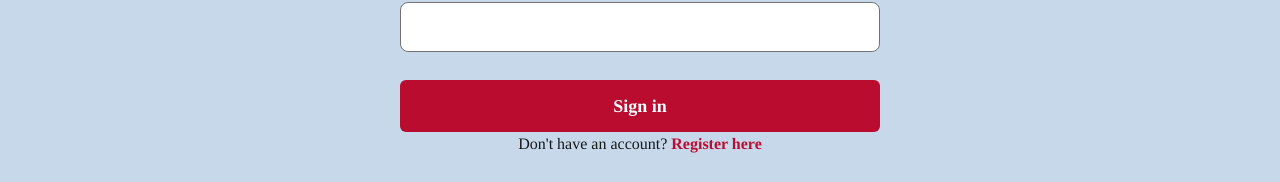
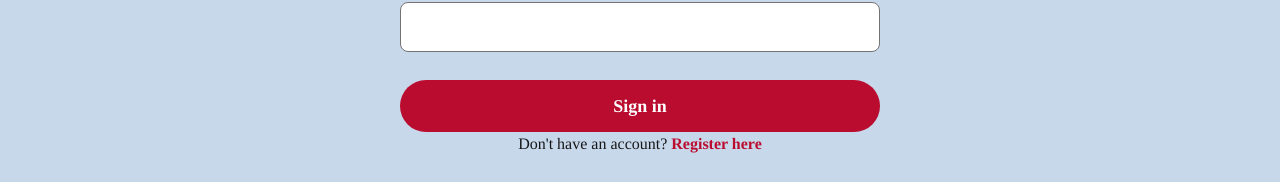
Before and after one commit to CSCI4300-Web-Programming/am-class-project-group-7, a Next.js app: page /login in a window 1280 px wide. Shown: the part 473-655 px from the top of the page. Built offline with nearby package versions, Linux system fonts and the light colour scheme; a web font is replaced by a local one.

Commit message:
Adjusted submit button css

```diff
--- a/src/app/globals.css
+++ b/src/app/globals.css
@@ -180,7 +180,7 @@ body {
   min-height: 3.25rem;
   margin-top: 0.5rem;
   border: 0;
-  border-radius: 6px;
+  border-radius: 900px;
   background: #ba0c2f;
   color: #ffffff;
   font: inherit;
@@ -246,7 +246,7 @@ body {
   min-height: 3.25rem;
   margin-top: 0.5rem;
   border: 0;
-  border-radius: 6px;
+  border-radius: 900px;
   background: #ba0c2f;
   color: #ffffff;
   font: inherit;
```
